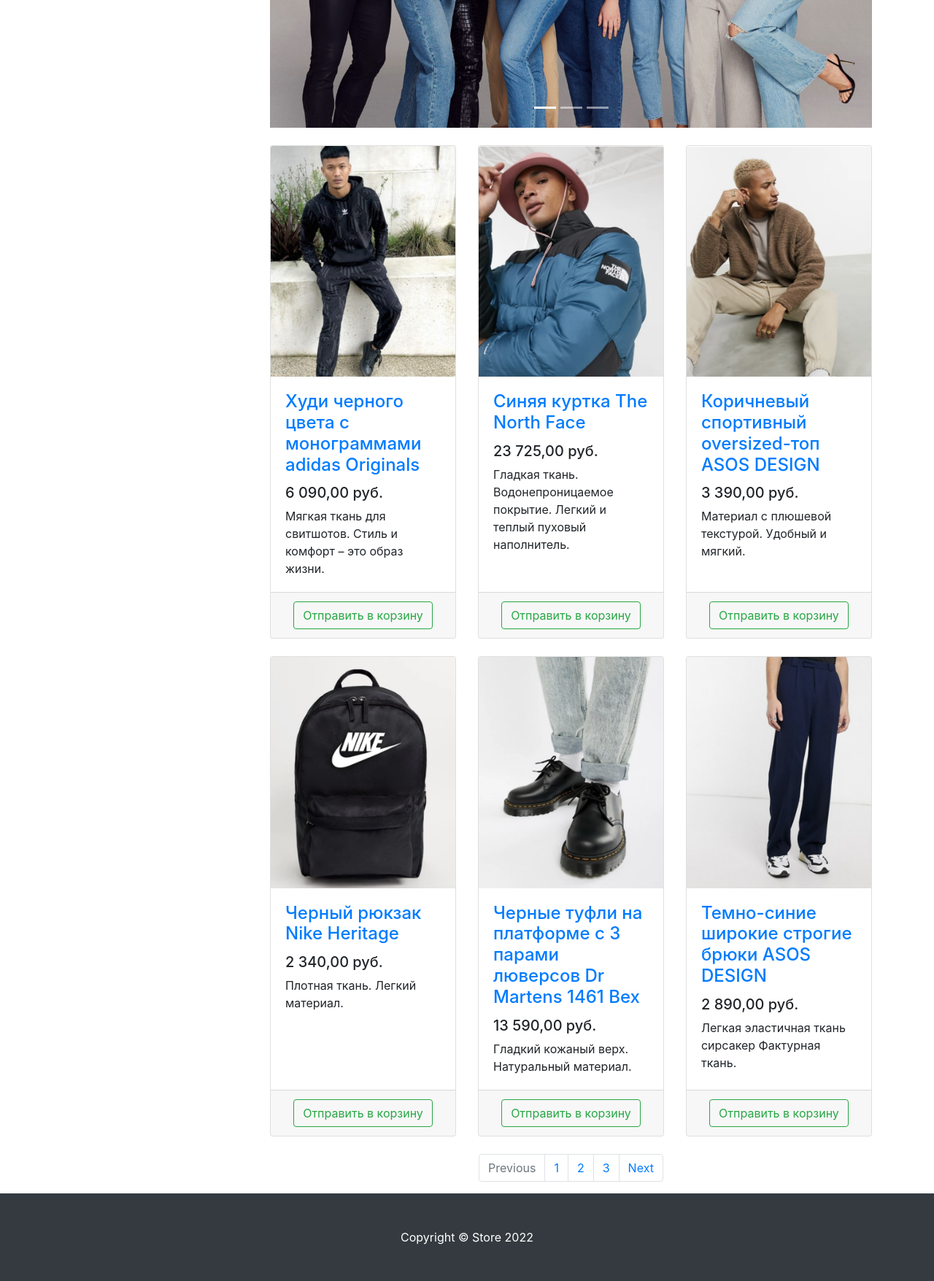
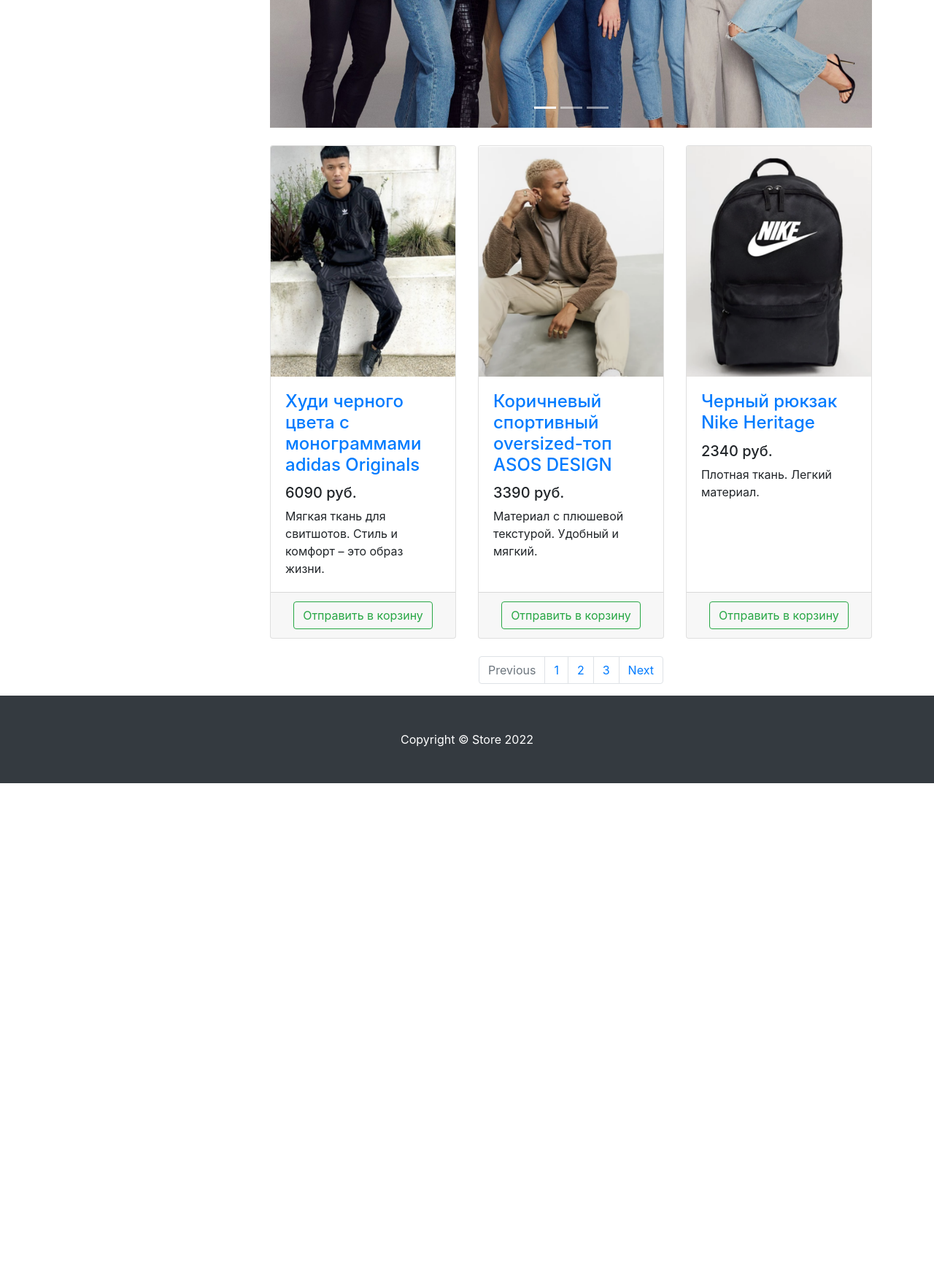
Before and after one commit to mbgoodguy/django-shop, a Django app: page /products/ in a window 1280 px wide. Shown: the part 400-2155 px from the top of the page at 73% size. After the commit the page ends 1473 px from the top, so only its background shows below. Run offline with Django 3.2, Linux system fonts and the light colour scheme; some libraries are stand-ins or nearby versions.

Commit message:
Check {% for %} work

```diff
--- a/products/templates/products/products.html
+++ b/products/templates/products/products.html
@@ -111,127 +111,29 @@
             </div>
 
             <div class="row">
-
-                <div class="col-lg-4 col-md-6 mb-4">
+                {% for product in products %}
+                    <div class="col-lg-4 col-md-6 mb-4">
                     <div class="card h-100">
                         <a href="#">
                             <img class="card-img-top"
-                                 src="/static/vendor/img/products/Adidas-hoodie.png"
+                                 src="{{ product.image }}"
                                  alt="">
                         </a>
                         <div class="card-body">
                             <h4 class="card-title">
-                                <a href="#">Худи черного цвета с монограммами adidas Originals</a>
+                                <a href="#">{{ product.name }}</a>
                             </h4>
-                            <h5>6 090,00 руб.</h5>
-                            <p class="card-text">Мягкая ткань для свитшотов. Стиль и комфорт – это образ жизни.</p>
+                            <h5>{{ product.price }} руб.</h5>
+                            <p class="card-text">{{ product.description }}</p>
                         </div>
                         <div class="card-footer text-center">
                             <button type="button" class="btn btn-outline-success">Отправить в корзину</button>
                         </div>
                     </div>
                 </div>
+                {% endfor %}
 
-                <div class="col-lg-4 col-md-6 mb-4">
-                    <div class="card h-100">
-                        <a href="#">
-                            <img class="card-img-top"
-                                 src="/static/vendor/img/products/Blue-jacket-The-North-Face.png" alt="">
-                        </a>
-                        <div class="card-body">
-                            <h4 class="card-title">
-                                <a href="#">Синяя куртка The North Face</a>
-                            </h4>
-                            <h5>23 725,00 руб.</h5>
-                            <p class="card-text">
-                                Гладкая ткань. Водонепроницаемое покрытие. Легкий и теплый пуховый наполнитель.
-                            </p>
-                        </div>
-                        <div class="card-footer text-center">
-                            <button type="button" class="btn btn-outline-success">Отправить в корзину</button>
-                        </div>
-                    </div>
-                </div>
 
-                <div class="col-lg-4 col-md-6 mb-4">
-                    <div class="card h-100">
-                        <a href="#">
-                            <img class="card-img-top"
-                                 src="/static/vendor/img/products/Brown-sports-oversized-top-ASOS-DESIGN.png"
-                                 alt="">
-                        </a>
-                        <div class="card-body">
-                            <h4 class="card-title">
-                                <a href="#">Коричневый спортивный oversized-топ ASOS DESIGN</a>
-                            </h4>
-                            <h5>3 390,00 руб.</h5>
-                            <p class="card-text">Материал с плюшевой текстурой. Удобный и мягкий.</p>
-                        </div>
-                        <div class="card-footer text-center">
-                            <button type="button" class="btn btn-outline-success">Отправить в корзину</button>
-                        </div>
-                    </div>
-                </div>
-
-                <div class="col-lg-4 col-md-6 mb-4">
-                    <div class="card h-100">
-                        <a href="#">
-                            <img class="card-img-top"
-                                 src="/static/vendor/img/products/Black-Nike-Heritage-backpack.png"
-                                 alt="">
-                        </a>
-                        <div class="card-body">
-                            <h4 class="card-title">
-                                <a href="#">Черный рюкзак Nike Heritage</a>
-                            </h4>
-                            <h5>2 340,00 руб.</h5>
-                            <p class="card-text">Плотная ткань. Легкий материал.</p>
-                        </div>
-                        <div class="card-footer text-center">
-                            <button type="button" class="btn btn-outline-success">Отправить в корзину</button>
-                        </div>
-                    </div>
-                </div>
-
-                <div class="col-lg-4 col-md-6 mb-4">
-                    <div class="card h-100">
-                        <a href="#">
-                            <img class="card-img-top"
-                                 src="/static/vendor/img/products/Black-Dr-Martens-shoes.png"
-                                 alt="">
-                        </a>
-                        <div class="card-body">
-                            <h4 class="card-title">
-                                <a href="#">Черные туфли на платформе с 3 парами люверсов Dr Martens 1461 Bex</a>
-                            </h4>
-                            <h5>13 590,00 руб.</h5>
-                            <p class="card-text">Гладкий кожаный верх. Натуральный материал.</p>
-                        </div>
-                        <div class="card-footer text-center">
-                            <button type="button" class="btn btn-outline-success">Отправить в корзину</button>
-                        </div>
-                    </div>
-                </div>
-
-                <div class="col-lg-4 col-md-6 mb-4">
-                    <div class="card h-100">
-                        <a href="#">
-                            <img class="card-img-top"
-                                 src="/static/vendor/img/products/Dark-blue-wide-leg-ASOs-DESIGN-trousers.png"
-                                 alt="">
-                        </a>
-                        <div class="card-body">
-                            <h4 class="card-title">
-                                <a href="#">Темно-синие широкие строгие брюки ASOS DESIGN</a>
-                            </h4>
-                            <h5>2 890,00 руб.</h5>
-                            <p class="card-text">Легкая эластичная ткань сирсакер Фактурная ткань.</p>
-                        </div>
-                        <div class="card-footer text-center">
-                            <button type="button" class="btn btn-outline-success">Отправить в корзину</button>
-                        </div>
-                    </div>
-                </div>
 
             </div>
 
--- a/products/views.py
+++ b/products/views.py
@@ -11,4 +11,27 @@
 
 
 def products(request):
-    return render(request, 'products/products.html')
+    context = {
+        'title': 'Store - Каталог',
+        'products': [
+            {
+                'image': '/static/vendor/img/products/Adidas-hoodie.png',
+                'name': 'Худи черного цвета с монограммами adidas Originals',
+                'price': 6090,
+                'description': 'Мягкая ткань для свитшотов. Стиль и комфорт – это образ жизни.',
+            },
+            {
+                'image': '/static/vendor/img/products/Brown-sports-oversized-top-ASOS-DESIGN.png',
+                'name': 'Коричневый спортивный oversized-топ ASOS DESIGN',
+                'price': 3390,
+                'description': 'Материал с плюшевой текстурой. Удобный и мягкий.',
+            },
+            {
+                'image': '/static/vendor/img/products/Black-Nike-Heritage-backpack.png',
+                'name': 'Черный рюкзак Nike Heritage',
+                'price': 2340,
+                'description': 'Плотная ткань. Легкий материал.',
+            }
+        ]
+    }
+    return render(request, 'products/products.html', context)
```
